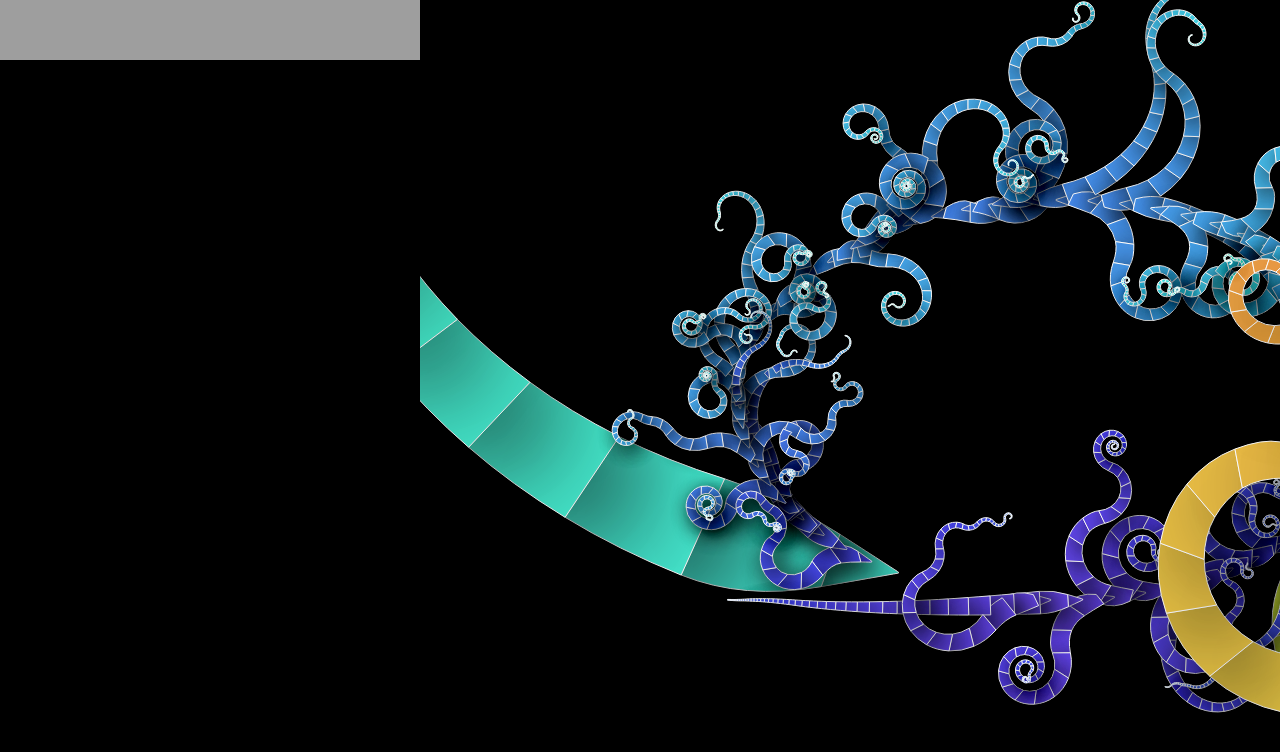
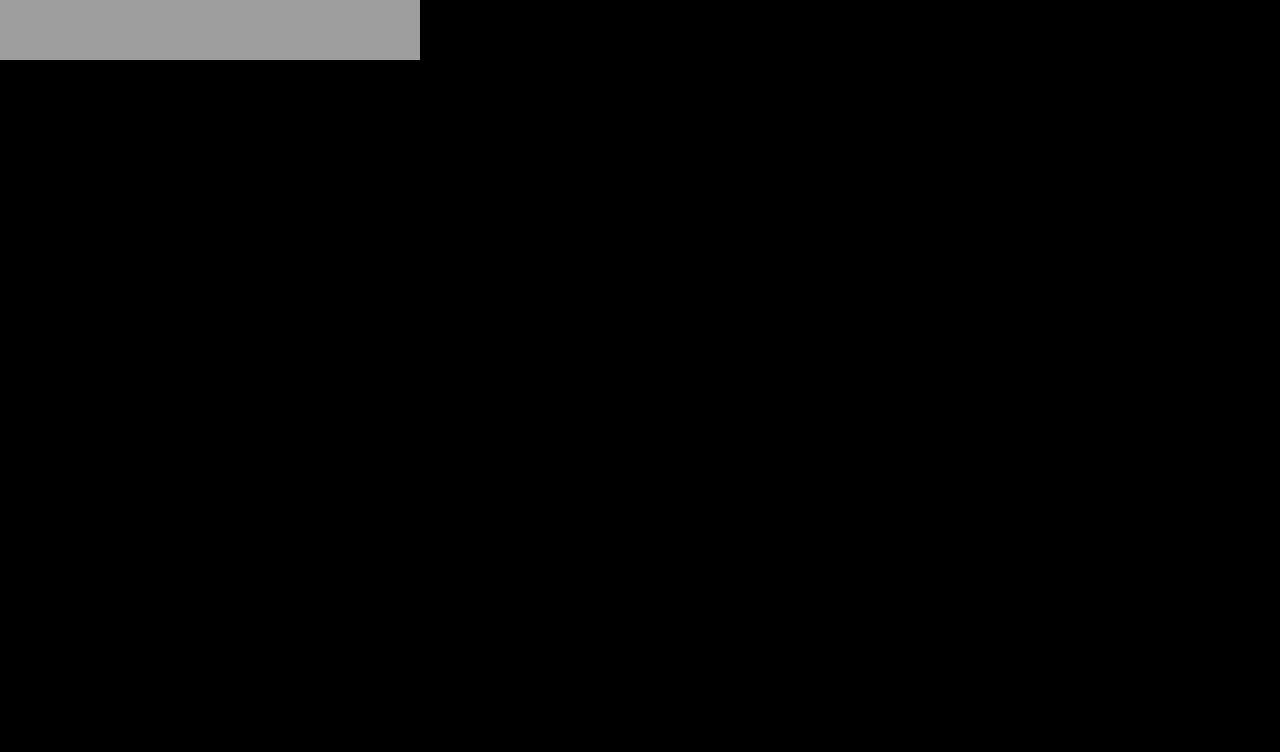
Before and after one commit to twentydzh/twentydzh.github.io, a plain HTML site: page index.html in a window 1280 px wide. Drawn offline with Linux system fonts and the light colour scheme; grey boxes are pictures that could not be loaded.

Commit message:
Update index.html

```diff
--- a/index.html
+++ b/index.html
@@ -31,172 +31,6 @@ canvas {
 </head>
 <body>
 <iframe width="420" scrolling="no" height="60" frameborder="0" allowtransparency="true" src="//i.tianqi.com/index.php?c=code&id=12&icon=1&num=5&site=12"></iframe>
-<canvas></canvas>
-
-<script>
-// LOVE MATRIX by nutsu, a study for drawing curl curve.
-"use strict";
-class Mat2 {
-	constructor() {
-		this.a = 1.0;
-		this.b = 0.0;
-		this.c = 0.0;
-		this.d = 1.0;
-		this.tx = 0.0;
-		this.ty = 0.0;
-	}
-	static create() {
-		return new Mat2();
-	}
-	multiply(b) {
-		const aa = this.a, ab = this.b, ac = this.c, ad = this.d;
-		this.a = aa * b.a + ac * b.b;
-		this.b = ab * b.a + ad * b.b;
-		this.c = aa * b.c + ac * b.d;
-		this.d = ab * b.c + ad * b.d;
-		this.tx += aa * b.tx + ac * b.ty;
-		this.ty += ab * b.tx + ad * b.ty;
-		return this;
-	}
-	rotate(rad) {
-		const aa = this.a, ab = this.b, ac = this.c, ad = this.d;
-		const s = Math.sin(rad);
-		const c = Math.cos(rad);
-		this.a = aa * c + ac * s;
-		this.b = ab * c + ad * s;
-		this.c = aa * -s + ac * c;
-		this.d = ab * -s + ad * c;
-		return this;
-	}
-	translate(x, y) {
-		this.tx += this.a * x + this.c * y;
-		this.ty += this.b * x + this.d * y;
-		return this;
-	}
-	scale(x, y) {
-		this.a *= x;
-		this.b *= x;
-		this.c *= y;
-		this.d *= y;
-		return this;
-	}
-}
-class WormObject {
-	constructor(x, y, vx, vy, len) {
-		this.vmt = Mat2.create().translate(x, y).rotate(Math.atan2(vy, vx));
-		const angle = (Math.random() * Math.PI / 2) - (Math.PI / 4);
-		this.tmt = Mat2.create().scale(0.92, 0.92).translate(len, 0).rotate(angle);
-		this.c1x = this.p1x = -0.5 * this.vmt.c + this.vmt.tx;
-		this.c1y = this.p1y = -0.5 * this.vmt.d + this.vmt.ty;
-		this.c2x = this.p2x =  0.5 * this.vmt.c + this.vmt.tx;
-		this.c2y = this.p2y =  0.5 * this.vmt.d + this.vmt.ty;
-		this.r = angle;
-		this.w = len * 0.4;
-	}
-	draw() {
-		if (Math.random() > 0.9) {
-			this.tmt.rotate(-this.r * 2);
-			this.r *= -1;
-		}
-		this.vmt.multiply(this.tmt);
-		const cc1x = -this.w * this.vmt.c + this.vmt.tx;
-		const cc1y = -this.w * this.vmt.d + this.vmt.ty;
-		const pp1x = (this.c1x + cc1x) / 2;
-		const pp1y = (this.c1y + cc1y) / 2;
-		const cc2x = this.w * this.vmt.c + this.vmt.tx;
-		const cc2y = this.w * this.vmt.d + this.vmt.ty;
-		const pp2x = (this.c2x + cc2x) / 2;
-		const pp2y = (this.c2y + cc2y) / 2;
-		ctx.beginPath();
-		ctx.shadowColor = "#000";
-		ctx.shadowBlur = this.w * 2;
-		ctx.shadowOffsetX = this.w * 0.5;
-		ctx.shadowOffsetY = this.w * 0.5;
-		ctx.strokeStyle = "#fff";
-		ctx.fillStyle = `hsl(${Math.round(this.w * 6 - (hue += 0.04))}, 80%, 60%)`;
-		ctx.moveTo(this.p1x, this.p1y);
-		ctx.quadraticCurveTo(this.c1x, this.c1y, pp1x, pp1y);
-		ctx.lineTo(pp2x, pp2y);
-		ctx.quadraticCurveTo(this.c2x, this.c2y, this.p2x, this.p2y);
-		ctx.closePath();
-		ctx.fill();
-		ctx.stroke();
-		this.c1x = cc1x;
-		this.c1y = cc1y;
-		this.p1x = pp1x;
-		this.p1y = pp1y;
-		this.c2x = cc2x;
-		this.c2y = cc2y;
-		this.p2x = pp2x;
-		this.p2y = pp2y;
-	}
-}
-const canvas = {
-	init() {
-		this.elem = document.querySelector("canvas");
-		this.resize();
-		window.addEventListener("resize", () => this.resize(), false);
-		return this.elem.getContext("2d");
-	},
-	resize() {
-		this.width = this.elem.width = this.elem.offsetWidth;
-		this.height = this.elem.height = this.elem.offsetHeight;
-	}
-};
-const pointer = {
-	frame: 0,
-	grow(x, y) {
-		const vx = x - this.px;
-		const vy = y - this.py;
-		const len = Math.min(Math.sqrt(vx * vx + vy * vy), 150);
-		if (len < 10) return;
-		vms.push(new WormObject(x, y, vx, vy, len));
-		this.px = x;
-		this.py = y;
-	},
-	move(e, touch) {
-		e.preventDefault();
-		const pointer = touch ? e.targetTouches[0] : e;
-		this.x = pointer.clientX;
-		this.y = pointer.clientY;
-		this.grow(this.x, this.y);
-		this.frame++;
-		if (!(this.frame % 2)) {
-			ctx.fillStyle = "rgba(0, 8, 16, 0.02)";
-			ctx.fillRect(0, 0, canvas.width, canvas.height);
-		}
-	},
-	init(canvas) {
-		canvas.elem.addEventListener("mousemove", e => this.move(e, false), false);
-		canvas.elem.addEventListener("touchmove", e => this.move(e, true), false);
-	}
-};
-const ctx = canvas.init();
-ctx.fillStyle = "#000";
-ctx.fillRect(0, 0, canvas.width, canvas.height);
-pointer.init(canvas);
-const vms = [];
-let hue = 180;
-const run = () => {
-	requestAnimationFrame(run);
-	for (let i = 0; i < vms.length; i++) {
-		const o = vms[i];
-		const x = o.vmt.a * o.vmt.a + o.vmt.b * o.vmt.b;
-		if (x * o.w < 0.01) {
-			vms.splice(i, 1);
-			i--;
-		} else o.draw();
-	}
-};
-for (let a = 0; a < 2 * Math.PI; a += Math.random() > 0.9 ? 0.5 : 0.1) {
-	setTimeout(() => {
-		pointer.grow(
-			canvas.width * 0.5 + Math.cos(a) * canvas.width * 0.25,
-			canvas.height * 0.5 + Math.sin(a) * canvas.height * 0.25
-		);
-	}, a * 200);
-}
-run();
 </script>
 </body>
 </html>
```
